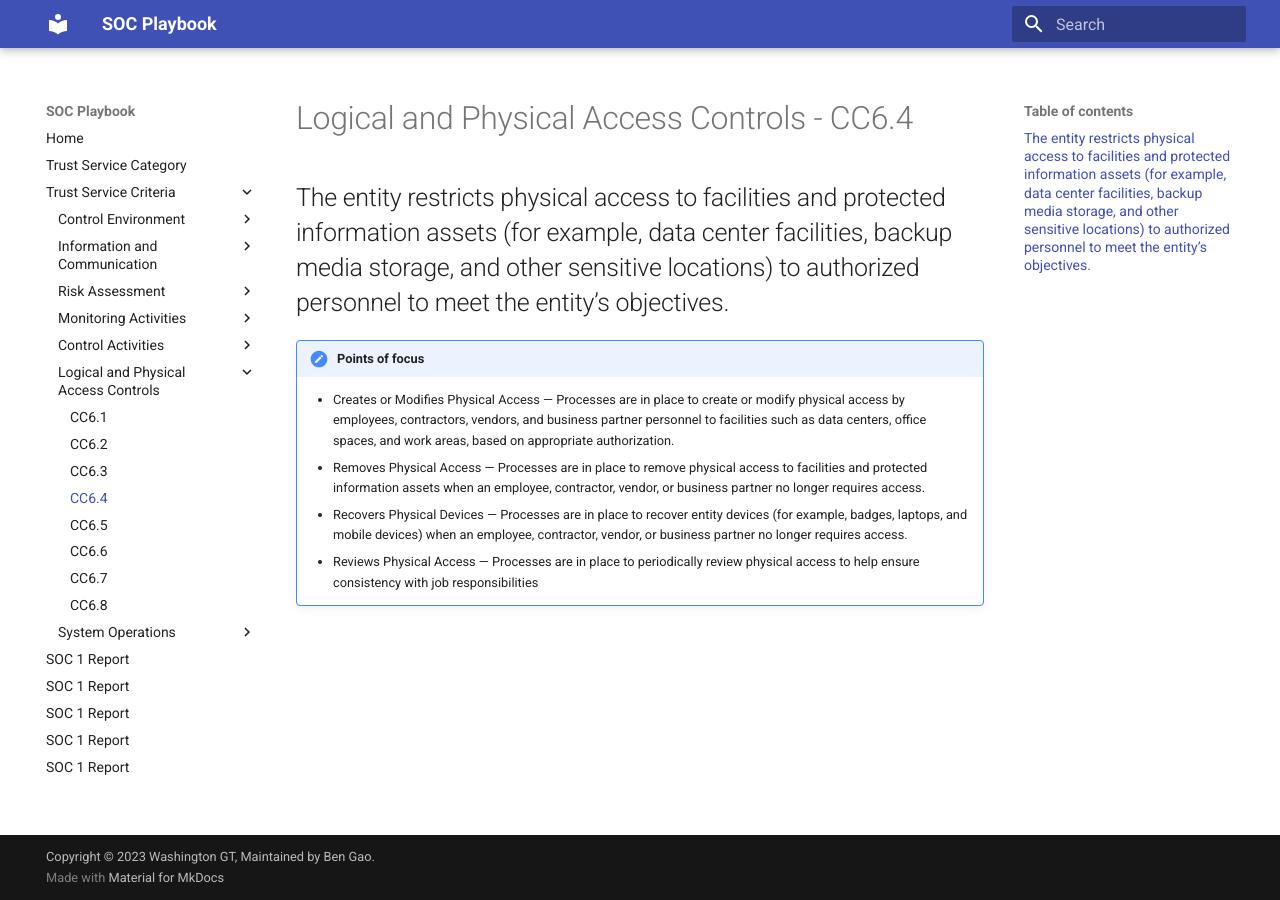
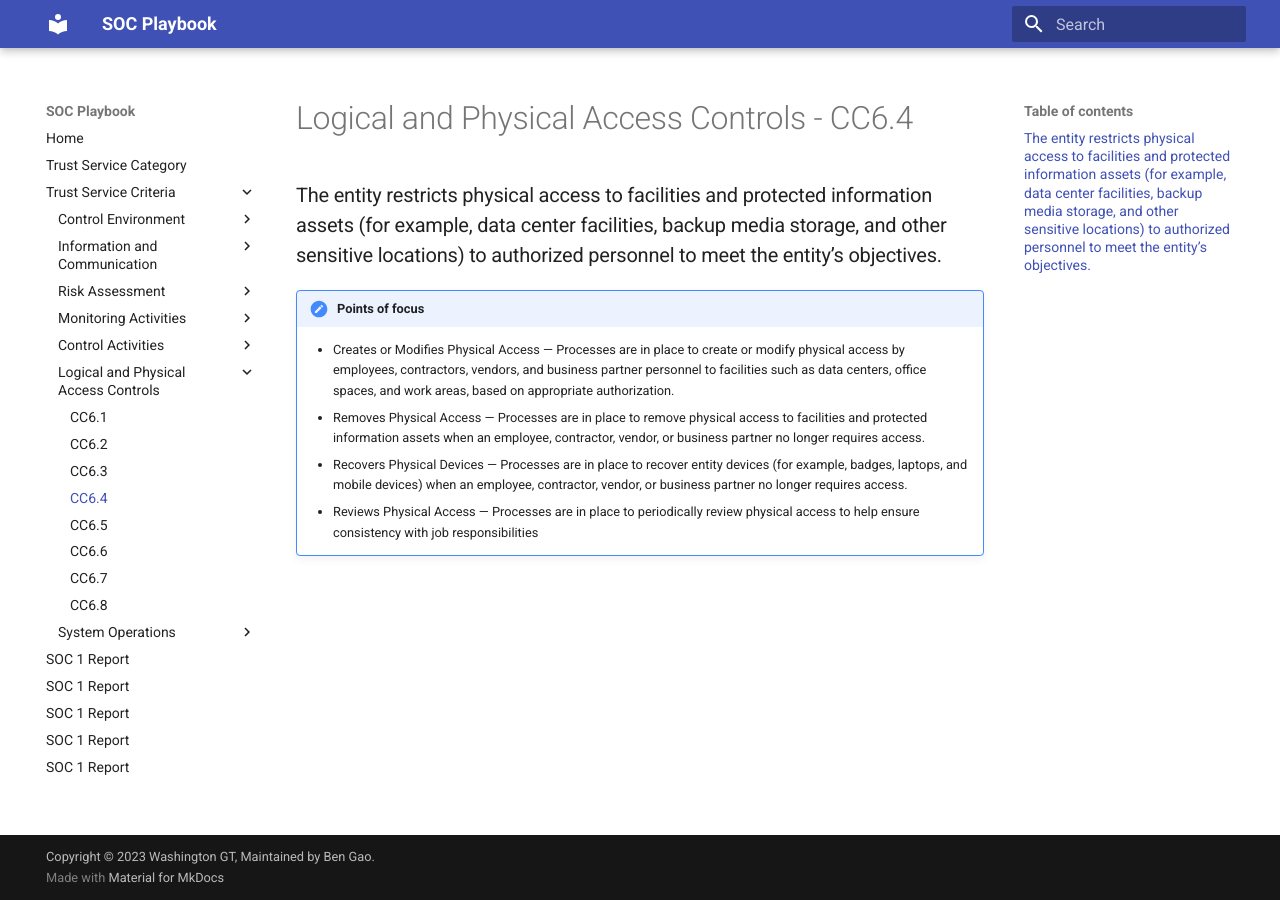
Before and after one commit to WashingtonGT/soc-playbook, an MkDocs documentation site: the page built from docs/tsc/cc6-4.md, in a window 1280 px wide. Built offline with MkDocs 1.6.1 and Material for MkDocs 9.7.7, drawn with Linux system fonts in a browser that asks for light colours.

Commit message:
Update cc6-4.md

```diff
--- a/docs/tsc/cc6-4.md
+++ b/docs/tsc/cc6-4.md
@@ -1,6 +1,6 @@
 # Logical and Physical Access Controls - CC6.4
 
-## The entity restricts physical access to facilities and protected information assets (for example, data center facilities, backup media storage, and other sensitive locations) to authorized personnel to meet the entity’s objectives.
+### The entity restricts physical access to facilities and protected information assets (for example, data center facilities, backup media storage, and other sensitive locations) to authorized personnel to meet the entity’s objectives.
 
 !!! note "Points of focus"
 
```
